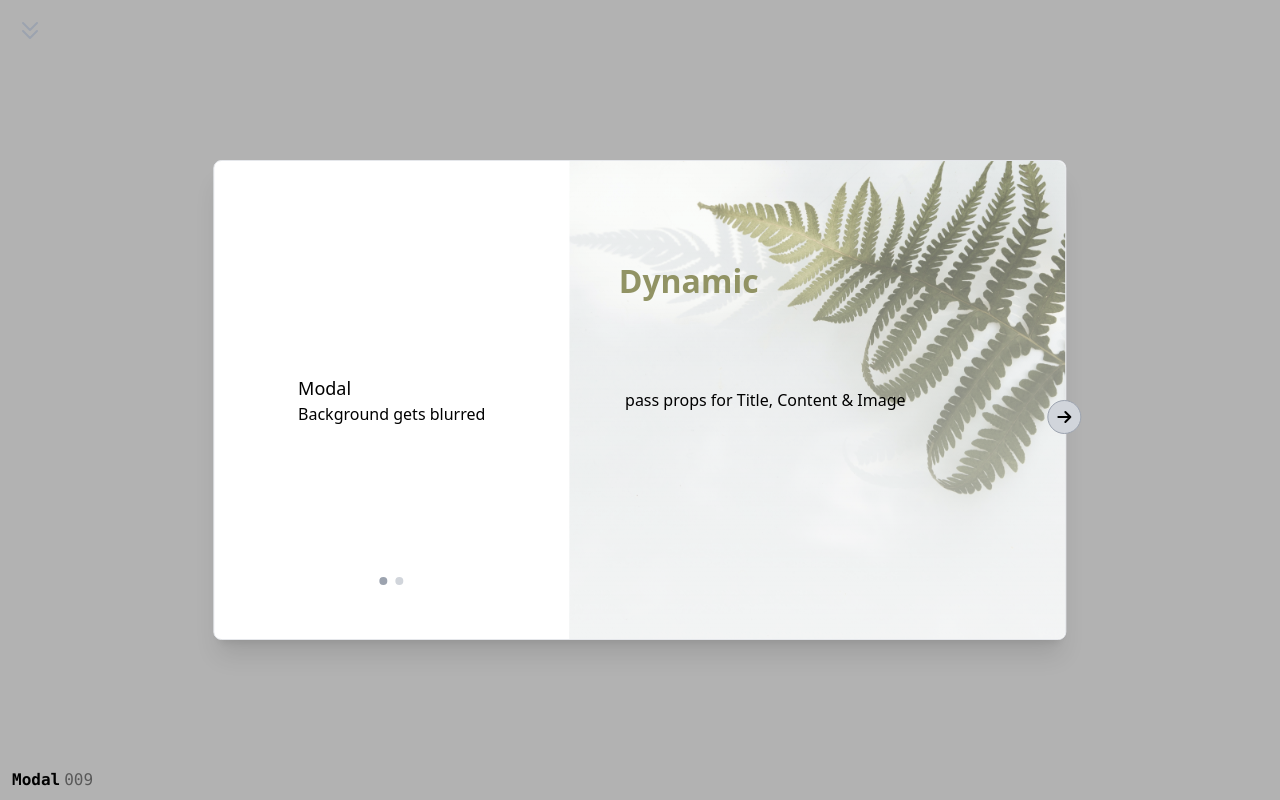
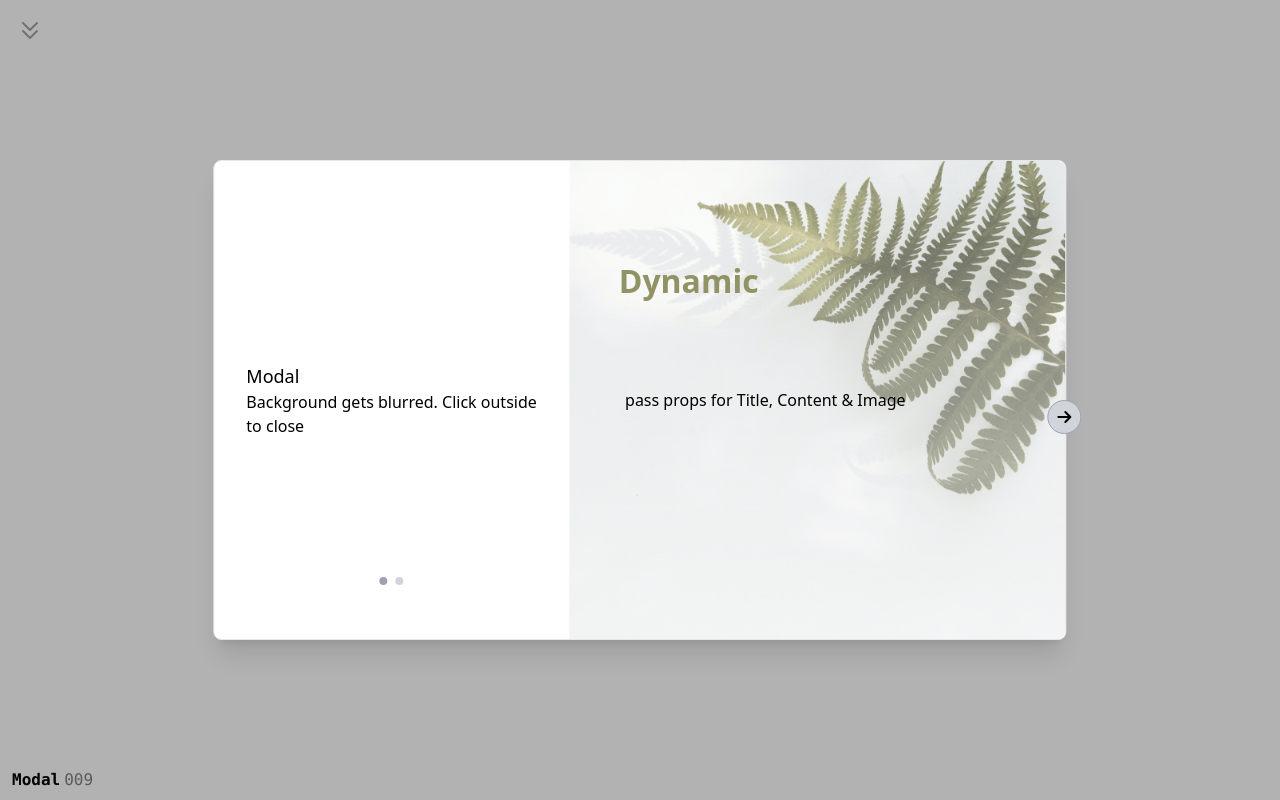
Before and after one commit to staaph/vue-components, a Vue app: page /009 in a window 1280 px wide. Both pictures are taken after a click on the button "Open". Built offline with nearby package versions, Linux system fonts and the light colour scheme.

Commit message:
add backdrop

```diff
--- a/src/components/Modal.vue
+++ b/src/components/Modal.vue
@@ -1,12 +1,15 @@
 <template>
+  <main class="w-screen grid h-screen place-content-center">
     <button
-    @click="isModalOpen = !isModalOpen"
+      @click="openModal"
       v-if="!isModalOpen"
       class="bg-gray-300 px-3 py-1.5 rounded-lg text-black"
+      ref="button"
     >
       Open
     </button>
-  <main v-if="isModalOpen" class="backdrop">
+    <section ref="modal">
+      <div class="backdrop" ref="backdrop" v-if="isModalOpen">
         <div class="dialog">
           <div class="flex flex-row w-full relative">
             <!-- LEFT -->
@@ -15,7 +18,7 @@
                 <div class="px-8">
                   <div>
                     <h1 class="text-lg font-medium">{{ currentItem.title }}</h1>
-                <p class="text">{{ currentItem.content }}</p>
+                    <p class="text break-words">{{ currentItem.content }}</p>
                   </div>
                 </div>
                 <div
@@ -84,11 +87,20 @@
             </button>
           </div>
         </div>
+      </div>
+    </section>
   </main>
 </template>
 
 <script setup lang="ts">
-import { ref, computed, type PropType } from 'vue';
+import {
+  ref,
+  onMounted,
+  onUnmounted,
+  computed,
+  type Ref,
+  type PropType,
+} from 'vue';
 
 export interface Props {
   title: string;
@@ -108,10 +120,54 @@ const props = defineProps({
   },
 });
 
-const isModalOpen = ref(false);
 const items = props.data.map((i) => i);
 const currentIndex = ref(0);
 const currentItem = computed(() => items[currentIndex.value]);
+
+// backdrop
+const useBackdrop = () => {
+  const backdrop: Ref = ref();
+  const modal: Ref = ref();
+  const button: Ref = ref();
+  const isModalOpen: Ref<boolean> = ref(false);
+
+  onMounted(() => {
+    modal.value.style.display = 'none';
+  });
+
+  const resetIndex = () => {
+    currentIndex.value = 0;
+  };
+
+  const outsideClick = (e: Event) => {
+    if (e.target == backdrop.value) {
+      modal.value.style.display = 'none';
+      isModalOpen.value = false;
+      resetIndex();
+    }
+  };
+
+  const openModal = () => {
+    modal.value.style.display = 'flex';
+    isModalOpen.value = true;
+  };
+
+  const closeModal = () => {
+    modal.value.style.display = 'none';
+    isModalOpen.value = false;
+  };
+
+  onMounted(() => {
+    window.addEventListener('click', outsideClick);
+  });
+
+  onUnmounted(() => {
+    window.removeEventListener('click', outsideClick);
+  });
+  return { backdrop, modal, button, isModalOpen, openModal, closeModal };
+};
+
+const { modal, backdrop, button, isModalOpen, openModal } = useBackdrop();
 </script>
 
 <style scoped>
@@ -120,12 +176,14 @@ const currentItem = computed(() => items[currentIndex.value]);
   position: fixed;
   top: 50%;
   left: 50%;
+
   transform: translate(-50%, -50%);
 }
 
 .backdrop {
-  @apply w-screen h-screen z-10;
+  @apply grid place-content-center w-screen h-screen;
   background: rgba(0, 0, 0, 0.3);
+  z-index: 1000;
 }
 .right-side {
   height: 100%;
--- a/src/pages/009.vue
+++ b/src/pages/009.vue
@@ -11,7 +11,7 @@ import ModalBack1 from '@/assets/ModalBack1.jpg';
 const props = [
   {
     title: 'Modal',
-    content: 'Background gets blurred',
+    content: 'Background gets blurred. Click outside to close',
     titleRight: 'Dynamic',
     contentRight: 'pass props for Title, Content & Image',
   },
```
Lines whose indentation alone changed are shown as unchanged.
